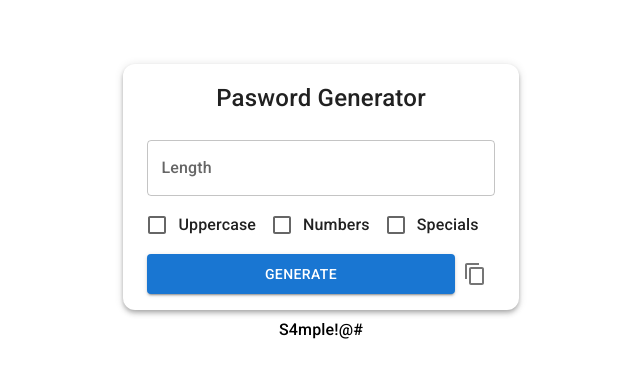
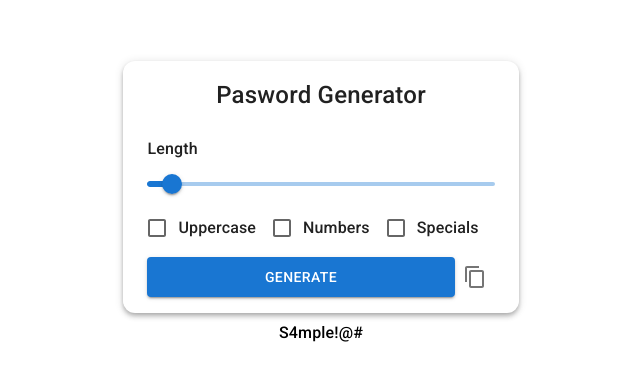
Before and after one commit to chrisvasqm/password-generator, a React (Vite) app in the folder frontend/: page / in a window 1280 px wide. Shown: the part 205-586 px from the top of the page, without its empty margins (319-959 px from the left). Built offline with nearby package versions, Linux system fonts and the light colour scheme.

Commit message:
Replace TextField with Slider

```diff
--- a/frontend/src/components/PasswordGenerator.tsx
+++ b/frontend/src/components/PasswordGenerator.tsx
@@ -1,5 +1,5 @@
 import ContentCopyIcon from '@mui/icons-material/ContentCopy';
-import { Box, Button, Card, Checkbox, FormControlLabel, FormGroup, IconButton, Stack, TextField, Typography } from '@mui/material';
+import { Box, Button, Card, Checkbox, FormControlLabel, FormGroup, IconButton, Slider, Stack, TextField, Typography } from '@mui/material';
 import axios, { AxiosError } from 'axios';
 import { useState } from 'react';
 import { toast } from 'sonner';
@@ -53,17 +53,16 @@ const PasswordGenerator = () => {
               align='center'
               marginBottom={2}>Pasword Generator</Typography>
 
-            <TextField
-              label='Length'
-              id='password-length'
-              type='number'
-              variant='outlined'
-              placeholder='How long you want it to be?'
-              inputProps={{
-                min: 0,
-                max: 100
-              }}
-              onChange={e => setLength(parseInt(e.target.value))} />
+            <Typography>
+              Length
+            </Typography>
+
+            <Slider
+              defaultValue={length}
+              onChange={(_, value) => setLength(Number(value))}
+              min={1}
+              aria-label="Length"
+              valueLabelDisplay="auto" />
 
             <FormGroup>
               <Stack direction={'row'} justifyContent={'space-between'}>
```
